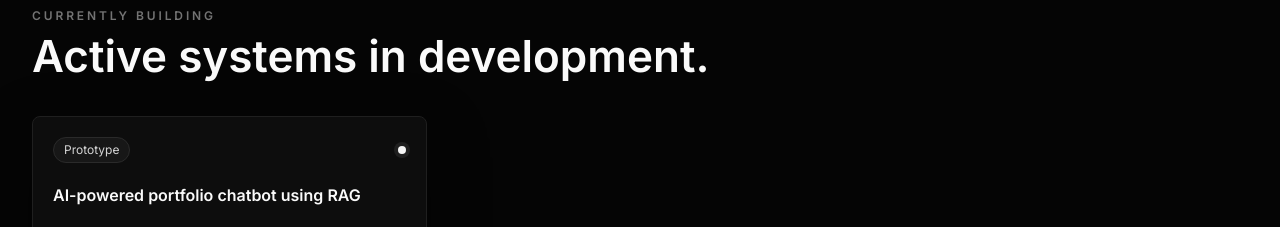
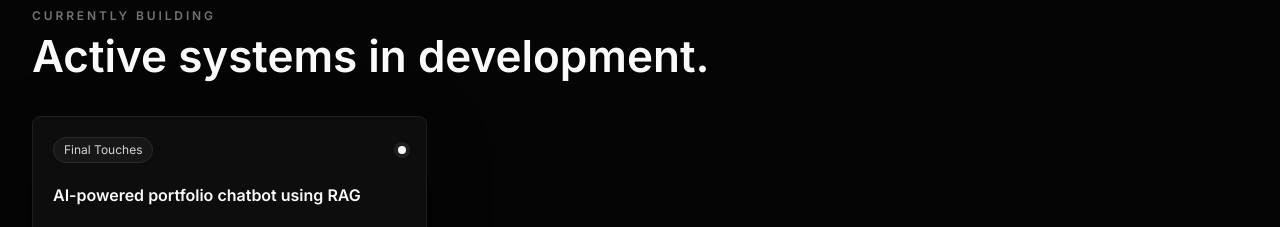
Before and after one commit to shubhamjoshi1303/aws-cloud-portfolio, a React (Vite) app: page / in a window 1280 px wide. Shown: the part 3000-3227 px from the top of the page. Built offline with nearby package versions, Linux system fonts and the light colour scheme; no server answers.

Commit message:
Live projects update

```diff
--- a/src/data/portfolio.js
+++ b/src/data/portfolio.js
@@ -156,8 +156,8 @@ export const buildingItems = [
     title: "AI-powered portfolio chatbot using RAG",
     description:
       "Designing a retrieval layer over project, resume, and architecture context with a serverless API path.",
-    status: "Prototype",
-    progress: 78,
+    status: "Final Touches",
+    progress: 88,
   },
 ];
 
```
